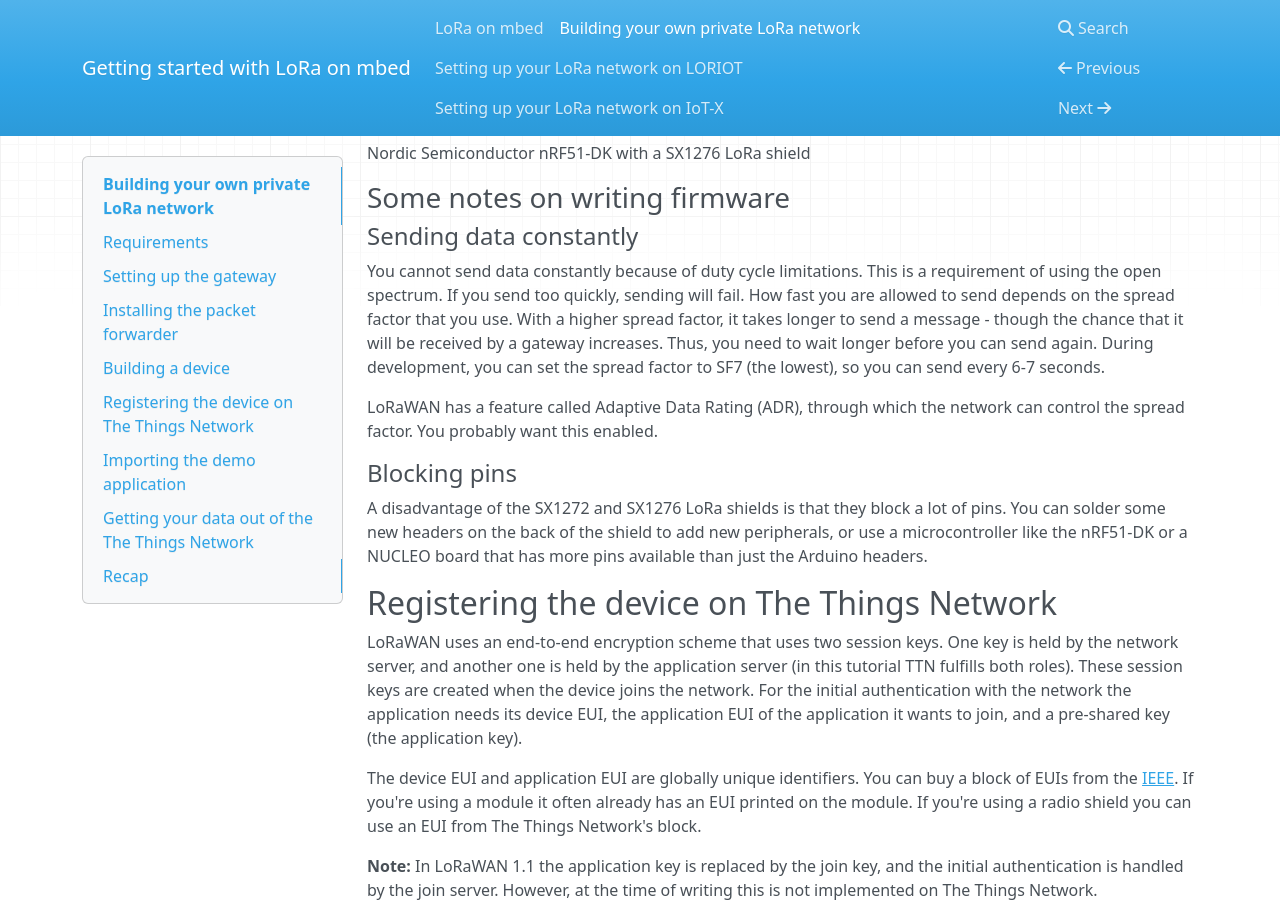
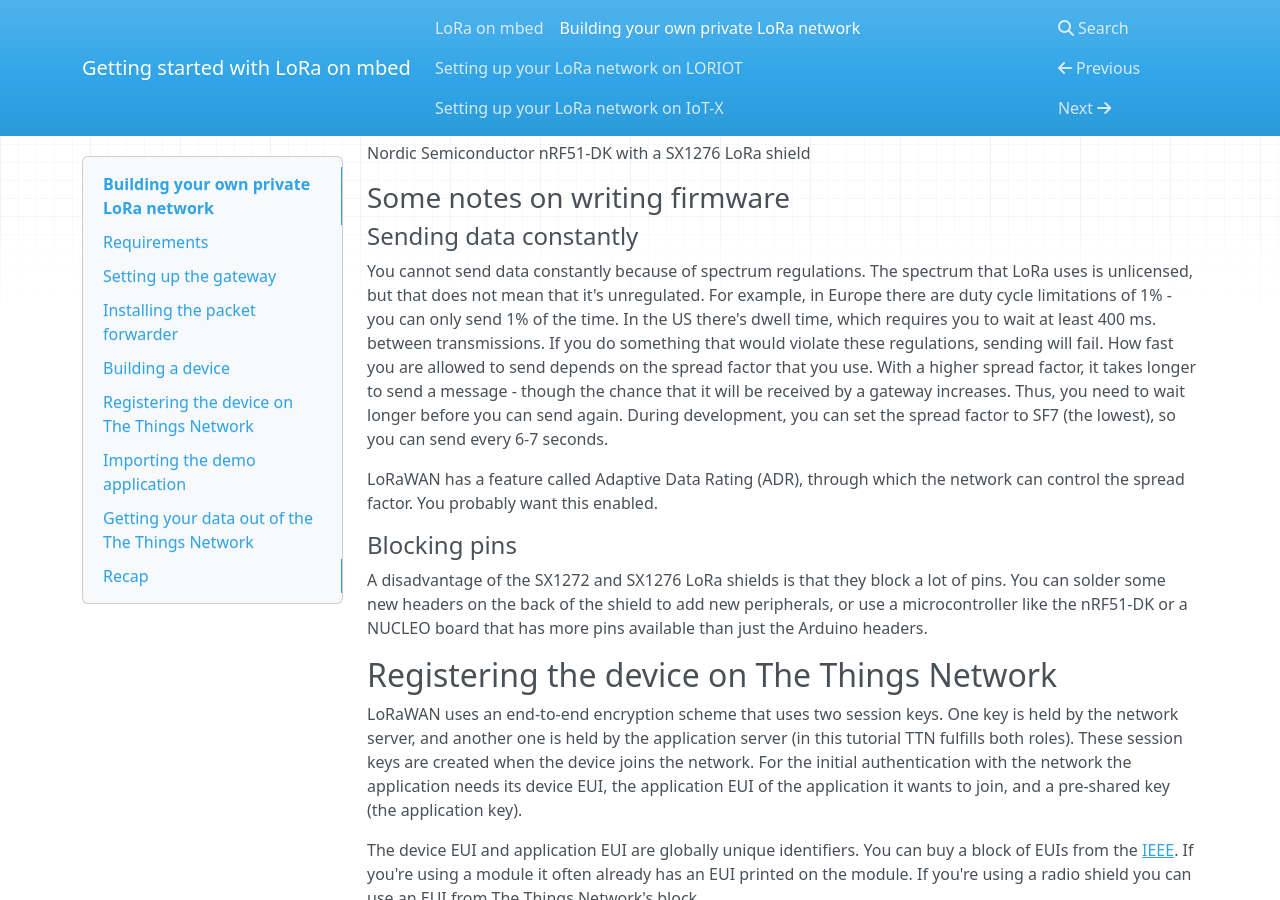
Before and after one commit to ARMmbed/lora-docs, an MkDocs documentation site: the page built from docs/intro-to-lora.md, in a window 1280 px wide and 900 px high, scrolled down 10597 px. Built offline with MkDocs 1.6.1, drawn with Linux system fonts in a browser that asks for light colours; nearby versions of some CDN libraries; old or Windows-style settings are respelled for this version of MkDocs.

Commit message:
Clarification on duty cycle

```diff
--- a/docs/intro-to-lora.md
+++ b/docs/intro-to-lora.md
@@ -218,7 +218,7 @@
 
 #### Sending data constantly
 
-You cannot send data constantly because of duty cycle limitations. This is a requirement of using the open spectrum. If you send too quickly, sending will fail. How fast you are allowed to send depends on the spread factor that you use. With a higher spread factor, it takes longer to send a message - though the chance that it will be received by a gateway increases. Thus, you need to wait longer before you can send again. During development, you can set the spread factor to SF7 (the lowest), so you can send every 6-7 seconds.
+You cannot send data constantly because of spectrum regulations. The spectrum that LoRa uses is unlicensed, but that does not mean that it's unregulated. For example, in Europe there are duty cycle limitations of 1% - you can only send 1% of the time. In the US there's dwell time, which requires you to wait at least 400 ms. between transmissions. If you do something that would violate these regulations, sending will fail. How fast you are allowed to send depends on the spread factor that you use. With a higher spread factor, it takes longer to send a message - though the chance that it will be received by a gateway increases. Thus, you need to wait longer before you can send again. During development, you can set the spread factor to SF7 (the lowest), so you can send every 6-7 seconds.
 
 LoRaWAN has a feature called Adaptive Data Rating (ADR), through which the network can control the spread factor. You probably want this enabled.
 
```
